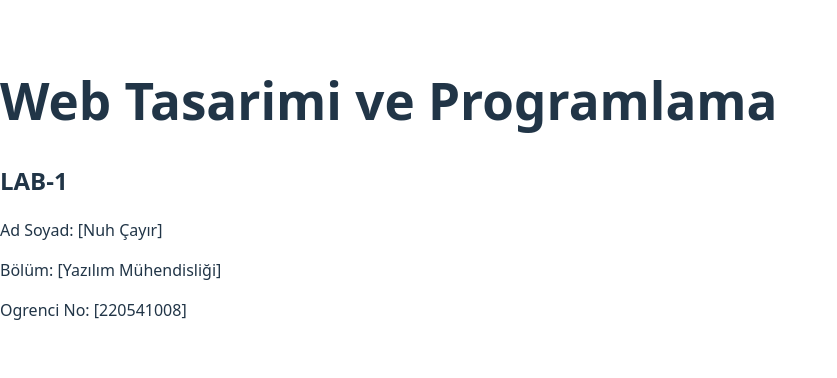
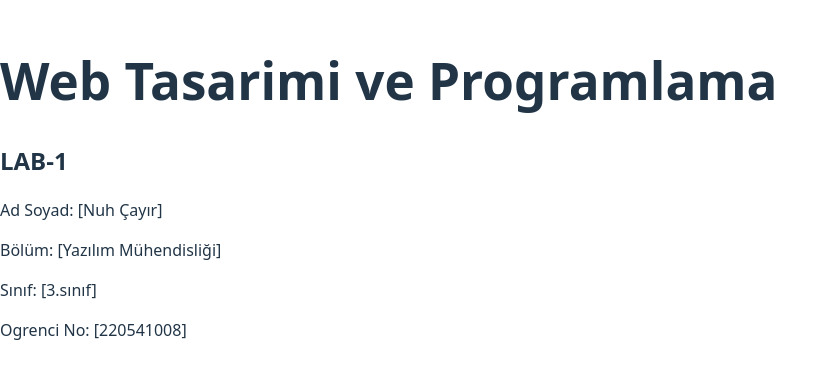
Before and after one commit to nuhcyr/web-lab, a React (Vite) app: page / in a window 1280 px wide. Shown: the part 212-590 px from the top of the page, without its empty margins (0-837 px from the left). Built offline with nearby package versions, Linux system fonts and the light colour scheme.

Commit message:
app.tsx'e bilgi eklendi

```diff
--- a/src/App.tsx
+++ b/src/App.tsx
@@ -5,6 +5,7 @@ return (
     <h2>LAB-1</h2>
     <p>Ad Soyad: [Nuh Çayır]</p>
     <p>Bölüm: [Yazılım Mühendisliği]</p>
+    <p>Sınıf: [3.sınıf]</p>
     <p>Ogrenci No: [220541008]</p>
     </div>
   )
```
